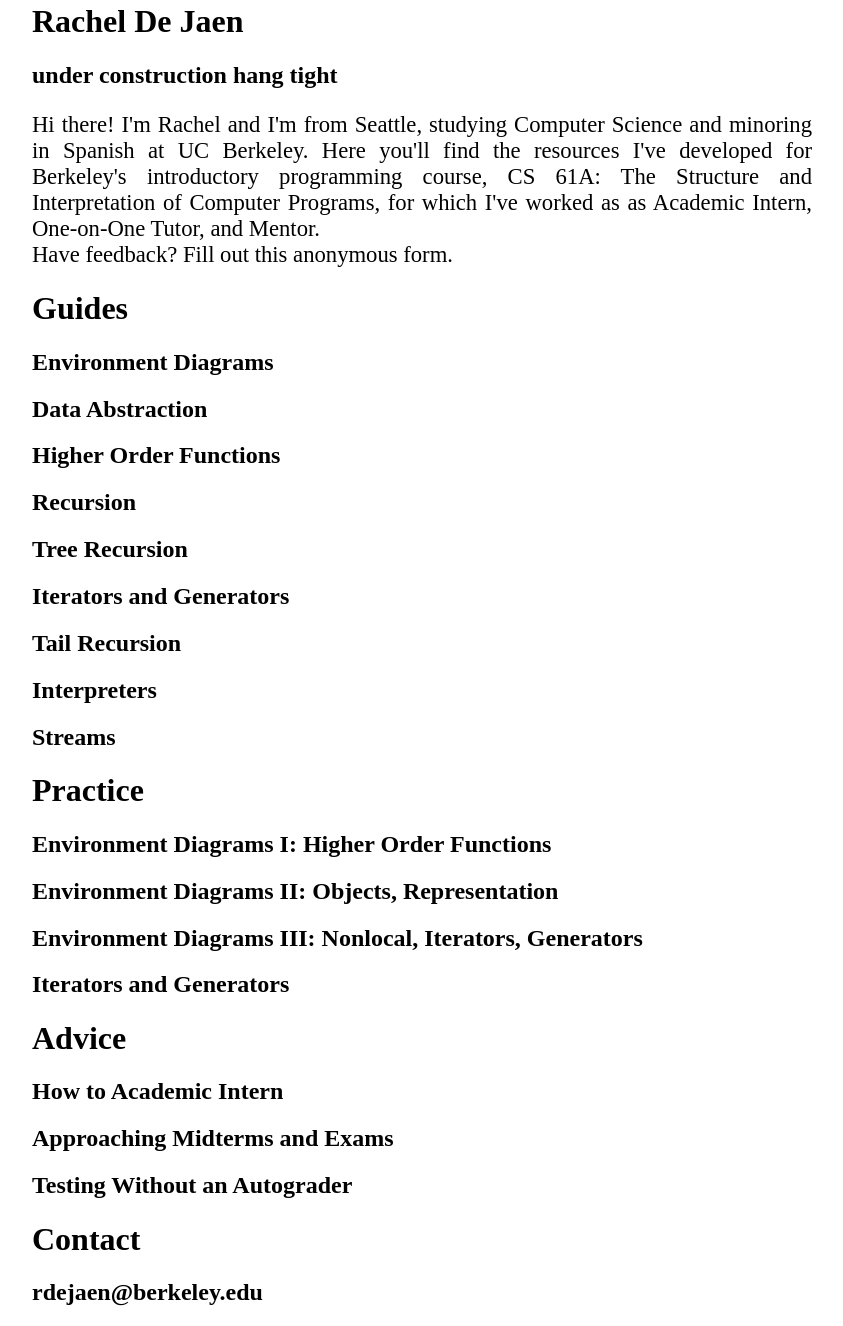
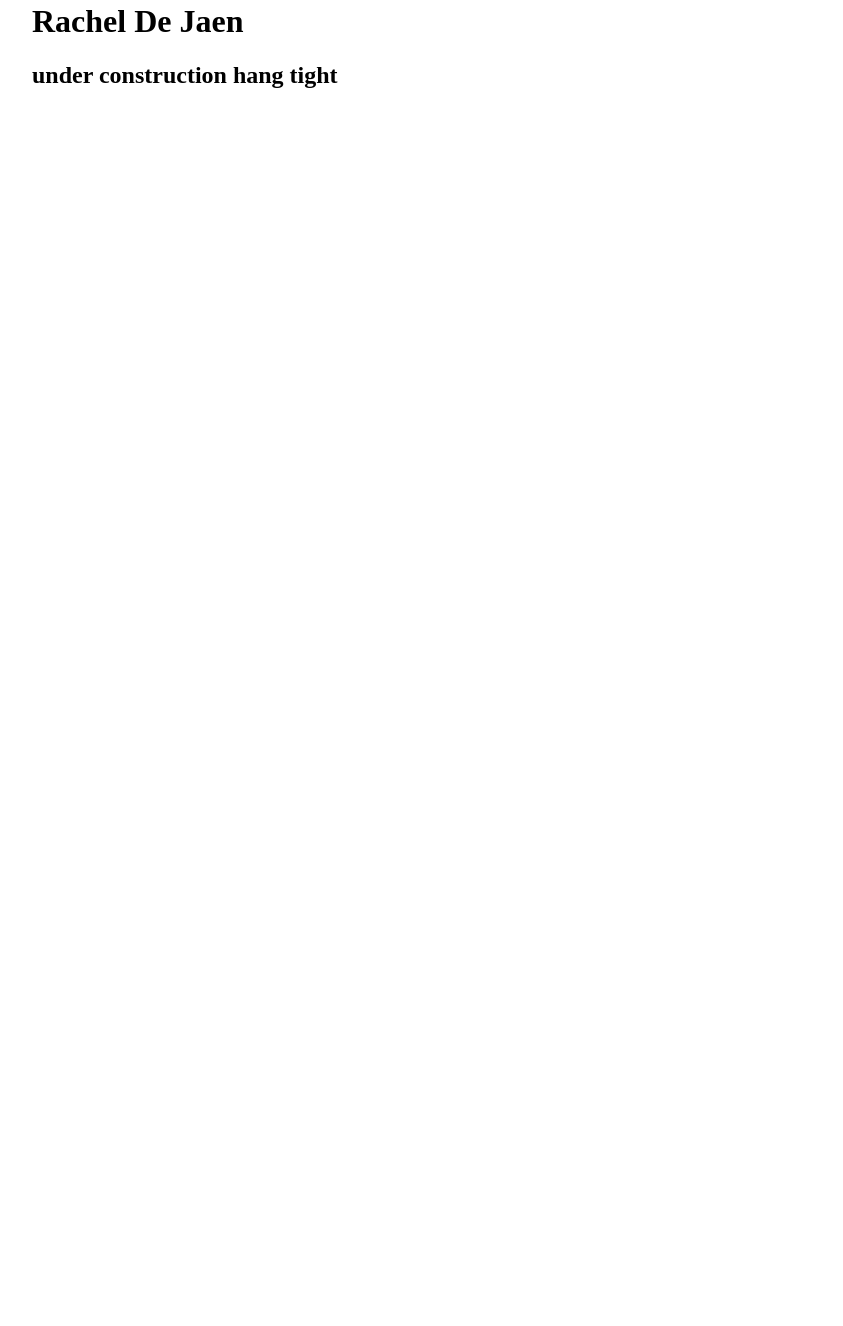
Before and after one commit to rdejaen/rdejaen.github.io, a plain HTML site: page index.html in a window 1280 px wide. Shown: the part 18-1344 px from the top of the page, without its empty margins (218-1061 px from the left). After the commit the page ends 800 px from the top, so only its background shows below. Drawn offline with Linux system fonts and the light colour scheme.

Commit message:
not showing everything til guides are finished

```diff
--- a/index.html
+++ b/index.html
@@ -42,36 +42,6 @@ body {
 </h1>
 <h2> under construction hang tight</h2>
 
-    <p> Hi there! I'm Rachel and I'm from Seattle,
-        studying Computer Science and minoring in Spanish at
-        UC Berkeley. Here you'll find the resources I've
-        developed for Berkeley's introductory programming
-        course, CS 61A: The Structure and Interpretation of
-        Computer Programs, for which I've worked as as Academic Intern,
-        One-on-One Tutor, and Mentor.
-        <br>
-        Have feedback? Fill out this anonymous form.
-    </p>
-<h1> Guides </h1>
-    <h2> Environment Diagrams </h2>
-    <h2> Data Abstraction </h2>
-    <h2> Higher Order Functions </h2>
-    <h2> Recursion </h2>
-    <h2> Tree Recursion </h2>
-    <h2> Iterators and Generators </h2>
-    <h2> Tail Recursion </h2>
-    <h2> Interpreters </h2>
-    <h2> Streams </h2>
-<h1> Practice </h1>
-    <h2> Environment Diagrams I: Higher Order Functions </h2>
-    <h2> Environment Diagrams II: Objects, Representation </h2>
-    <h2> Environment Diagrams III: Nonlocal, Iterators, Generators </h2>
-    <h2> Iterators and Generators </h2>
-<h1> Advice </h1>
-    <h2> How to Academic Intern </h2>
-    <h2> Approaching Midterms and Exams </h2>
-    <h2> Testing Without an Autograder </h2>
-<h1> Contact </h1>
-    <h2> rdejaen@berkeley.edu </h2>
+
 </body>
 </html>
```
